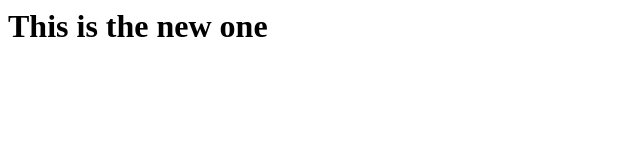
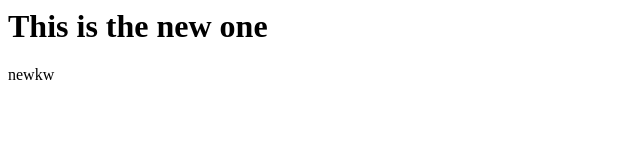
Before and after one commit to DeveloperDroplet/first, a plain HTML site: page index.html in a window 1280 px wide. Shown: the full height of the page, 0-640 px from the left. Drawn offline with Linux system fonts and the light colour scheme.

Commit message:
Update index.html

```diff
--- a/index.html
+++ b/index.html
@@ -1 +1,2 @@
 <h1>This is the new one</h1>
+<p>newkw
```
